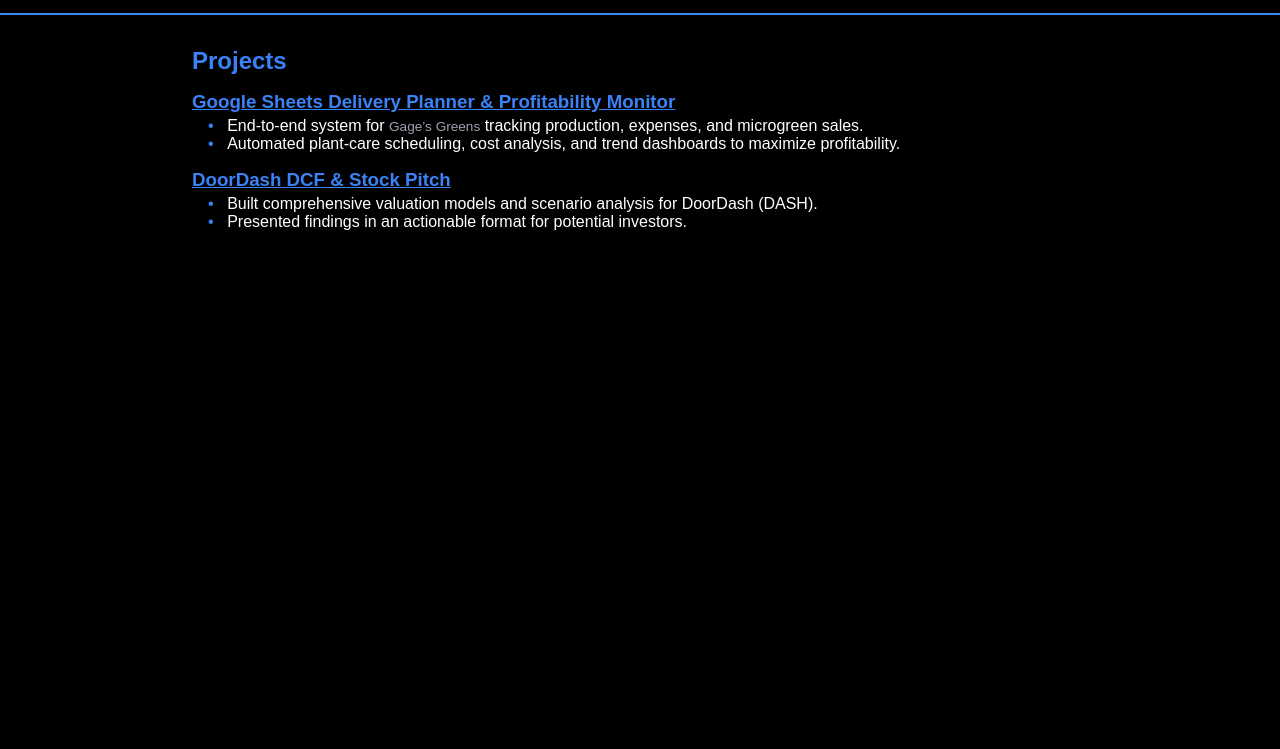
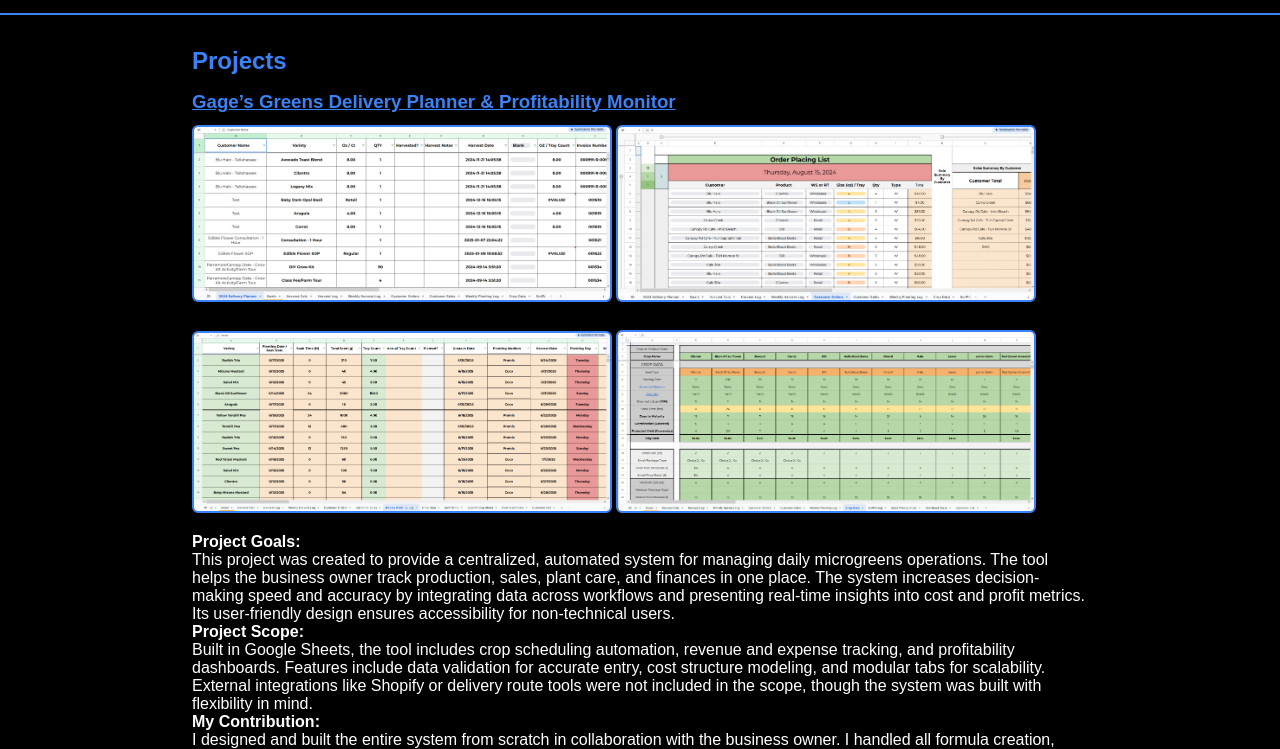
Before and after one commit to ms19lab/interactivere2211, a plain HTML site: page index.html in a window 1280 px wide. Both pictures are taken after a click on the link "Projects". Shown: the part 51-800 px from the top of the page. Drawn offline with Linux system fonts and the light colour scheme.

Commit message:
Add files via upload

```diff
--- a/index.html
+++ b/index.html
@@ -274,19 +274,60 @@
     </section>
 
     <!--  PROJECTS  -->
-    <section id="projects" class="page">
-      <h2>Projects</h2>
-      <h3><a class="inline" href="https://docs.google.com/spreadsheets/d/1qf0kVZltSTjy0inQ7mpLvC0Ij0cc9XI_YLszUXxMjjw/edit?gid=2110816599#gid=2110816599" target="_blank">Google Sheets Delivery Planner &amp; Profitability Monitor</a></h3>
-      <ul>
-        <li>End‑to‑end system for <em>Gage’s Greens</em> tracking production, expenses, and microgreen sales.</li>
-        <li>Automated plant‑care scheduling, cost analysis, and trend dashboards to maximize profitability.</li>
-      </ul>
-      <h3><a class="inline" href="https://fsu-my.sharepoint.com/:p:/g/personal/mrs22d_fsu_edu/EUc_y_insTdDlKH-rgslrc0Bi_hozlb4Z2rtIn4h36NbOQ?e=CEbzwW" target="_blank">DoorDash DCF &amp; Stock Pitch</a></h3>
-      <ul>
-        <li>Built comprehensive valuation models and scenario analysis for DoorDash (DASH).</li>
-        <li>Presented findings in an actionable format for potential investors.</li>
-      </ul>
-    </section>
+<section id="projects" class="page" style="padding-bottom: 4rem; overflow-y: auto; max-height: calc(100vh - 66px);">
+  <h2>Projects</h2>
+
+  <!-- PROJECT 1 -->
+  <div style="margin-bottom: 4rem;">
+    <h3><a class="inline" href="https://docs.google.com/spreadsheets/d/1qf0kVZltSTjy0inQ7mpLvC0Ij0cc9XI_YLszUXxMjjw/edit?gid=2110816599#gid=2110816599" target="_blank">Gage’s Greens Delivery Planner &amp; Profitability Monitor</a></h3>
+    <div class="project-gallery">
+      <img src="ggreens1.png" alt="Microgreens Dashboard Overview" class="project-img">
+      <img src="ggreens2.png" alt="Plant Care Scheduling Sheet" class="project-img">
+      <img src="ggreens3.png" alt="Sales & Profitability Graphs" class="project-img">
+      <img src="ggreens4.png" alt="Order Tracking Tab" class="project-img">
+    </div>
+
+    <p><strong>Project Goals:</strong><br>
+      This project was created to provide a centralized, automated system for managing daily microgreens operations. The tool helps the business owner track production, sales, plant care, and finances in one place. The system increases decision-making speed and accuracy by integrating data across workflows and presenting real-time insights into cost and profit metrics. Its user-friendly design ensures accessibility for non-technical users.
+    </p>
+
+    <p><strong>Project Scope:</strong><br>
+      Built in Google Sheets, the tool includes crop scheduling automation, revenue and expense tracking, and profitability dashboards. Features include data validation for accurate entry, cost structure modeling, and modular tabs for scalability. External integrations like Shopify or delivery route tools were not included in the scope, though the system was built with flexibility in mind.
+    </p>
+
+    <p><strong>My Contribution:</strong><br>
+      I designed and built the entire system from scratch in collaboration with the business owner. I handled all formula creation, interface design, and business logic implementation. I also gathered requirements directly from the client to tailor the solution to real-world needs.
+    </p>
+  </div>
+
+  <!-- PROJECT 2 -->
+  <div>
+    <h3><a class="inline" href="https://fsu-my.sharepoint.com/:p:/g/personal/mrs22d_fsu_edu/EUc_y_insTdDlKH-rgslrc0Bi_hozlb4Z2rtIn4h36NbOQ?e=CEbzwW" target="_blank">DoorDash Stock Valuation &amp; DCF Pitch</a></h3>
+    <div class="project-gallery">
+      <img src="doordash1.png" alt="DCF Valuation Spreadsheet" class="project-img">
+      <img src="doordash2.png" alt="Sensitivity Analysis Table" class="project-img">
+      <img src="doordash3.png" alt="Pitch Deck Sample Slide" class="project-img">
+      <img src="doordash4.png" alt="Revenue Model Assumptions" class="project-img">
+    </div>
+
+    <p><strong>Project Goals:</strong><br>
+      The objective of this project was to evaluate the intrinsic value of DoorDash through financial modeling and to communicate investment potential in a professional-grade pitch deck. This included building a DCF model and highlighting key growth drivers and risks for institutional or retail investors.
+    </p>
+
+    <p><strong>Project Scope:</strong><br>
+      We developed a complete DCF model with custom inputs for revenue growth, cost projections, and WACC assumptions. The scope also included peer benchmarking and scenario testing, delivered as a 10-slide deck. We did not include live API data feeds or trading simulations.
+    </p>
+
+    <p><strong>My Contribution:</strong><br>
+      I was one of three team members and led the financial modeling portion. I built the revenue and cash flow projections and contributed to the visual structure and clarity of the final presentation.
+    </p>
+  </div>
+</section>
+
+
+
+
+
 <!-- CONTACT -->
 <section id="contact" class="page">
   <h2>Contact</h2>
```
Also changed, not shown: doordash1.png (added), doordash2.png (added), doordash3.png (added), doordash4.png (added), ggreens1.png (added), ggreens2.png (added), ggreens3.png (added), ggreens4.png (added).
